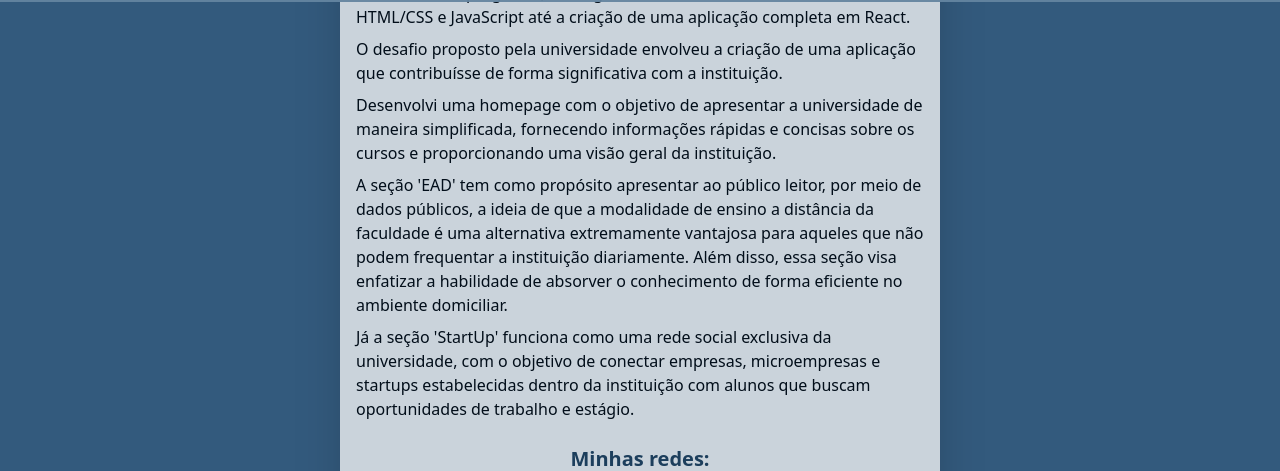
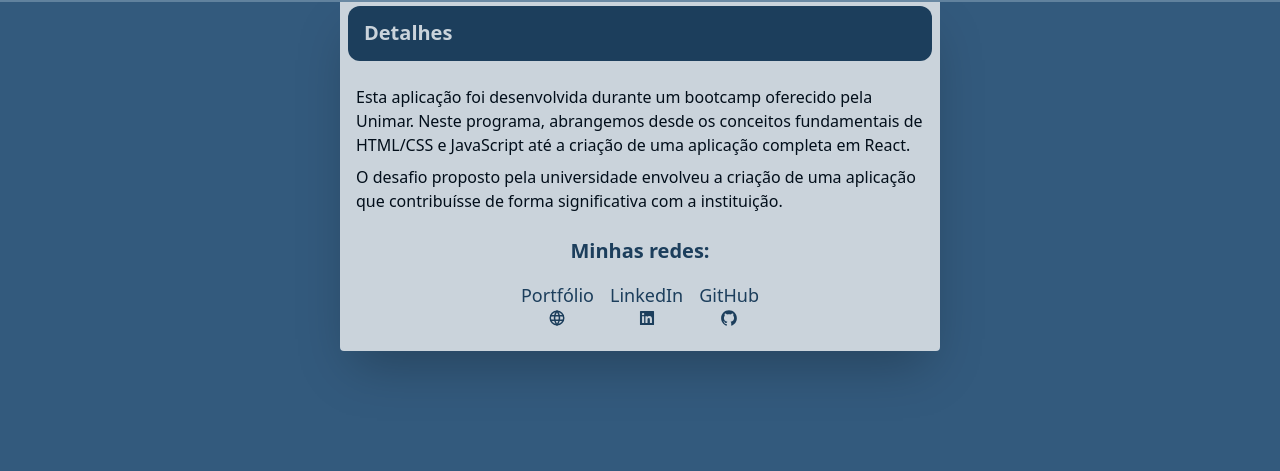
Before and after one commit to stevalves/UnimarProject, a React (Vite) app: page /unimar/me in a window 1280 px wide. Shown: the part 226-697 px from the top of the page. Built offline with nearby package versions, Linux system fonts and the light colour scheme; a web font is replaced by a local one.

Commit message:
fix/fine tuning

```diff
--- a/src/App.tsx
+++ b/src/App.tsx
@@ -2,7 +2,6 @@ import Aos from "aos";
 import { useEffect } from "react";
 import Router from "./routes/Router";
 import { ToastContainer } from "react-toastify";
-
 import "aos/dist/aos.css";
 import "react-toastify/dist/ReactToastify.css";
 
--- a/src/components/Modal/Modals/EditUserModal.tsx
+++ b/src/components/Modal/Modals/EditUserModal.tsx
@@ -37,7 +37,7 @@ const EditUserModal = ({ title, toggleModal }: iEditUserModal) => {
         className="p-8 bg-forest-950 text-forest-50 flex flex-col gap-2"
         onSubmit={handleSubmit(submit)}
       >
-        <label htmlFor="userName">Insira seu novo nome:</label>
+        <label htmlFor="userName">Novo nome:</label>
         <input
           id="userName"
           type="text"
--- a/src/pages/Me/Me.tsx
+++ b/src/pages/Me/Me.tsx
@@ -27,25 +27,6 @@ const Me = () => {
           <p>
             O desafio proposto pela universidade envolveu a criação de uma
             aplicação que contribuísse de forma significativa com a instituição.
-          </p>
-          <p>
-            Desenvolvi uma homepage com o objetivo de apresentar a universidade
-            de maneira simplificada, fornecendo informações rápidas e concisas
-            sobre os cursos e proporcionando uma visão geral da instituição.
-          </p>
-          <p>
-            A seção 'EAD' tem como propósito apresentar ao público leitor, por
-            meio de dados públicos, a ideia de que a modalidade de ensino a
-            distância da faculdade é uma alternativa extremamente vantajosa para
-            aqueles que não podem frequentar a instituição diariamente. Além
-            disso, essa seção visa enfatizar a habilidade de absorver o
-            conhecimento de forma eficiente no ambiente domiciliar.
-          </p>
-          <p>
-            Já a seção 'StartUp' funciona como uma rede social exclusiva da
-            universidade, com o objetivo de conectar empresas, microempresas e
-            startups estabelecidas dentro da instituição com alunos que buscam
-            oportunidades de trabalho e estágio.
           </p>
         </div>
         <div className="text-forest-600">
```
Also changed, not shown: src/main.tsx (+7 -7 lines), src/assets/unitalk-onlydraw.png (deleted), 1 other file (tests, documents, lock files or other folders).
